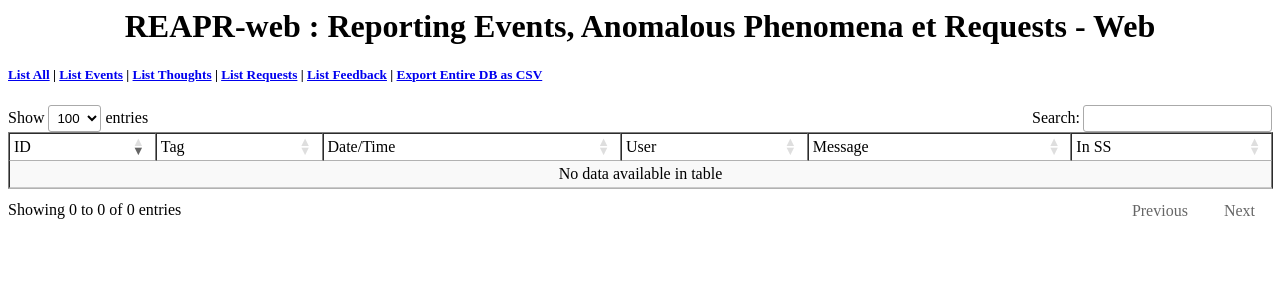
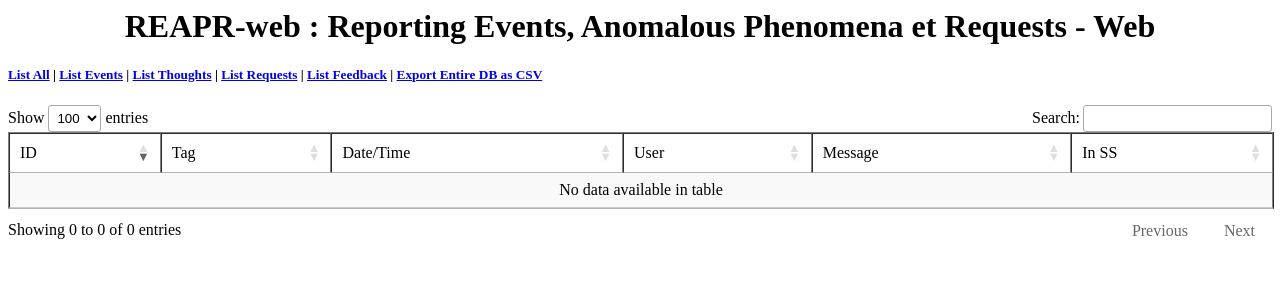
Before and after one commit to skinwalker-ranch-insiders/reapr-web, a Flask app: page / in a window 1280 px wide. Shown: the top 300 px of the page. Run offline with Flask 2, Linux system fonts and the light colour scheme; data that the repository does not hold is empty; some libraries are stand-ins or nearby versions.

Commit message:
Release Candidate 2

```diff
--- a/app.py
+++ b/app.py
@@ -15,7 +15,7 @@
 import csv
 import mysql.connector
 from settings import db_server, db_user, db_passwd, db_name
-from flask import render_template, Flask
+from flask import render_template, make_response, Flask
 from io import StringIO
 
 def get_data():
--- a/template/table.html
+++ b/template/table.html
@@ -10,7 +10,7 @@
 <body>
     <center><h1>REAPR-web : Reporting Events, Anomalous Phenomena et Requests - Web</h1></center>
     <h5 align="left"><a href="{{ url_for('index') }}">List All</a> | <a href="{{ url_for('events') }}">List Events</a> | <a href="{{ url_for('thoughts') }}">List Thoughts</a> | <a href="{{ url_for('requests') }}">List Requests</a> | <a href="{{ url_for('feedback') }}">List Feedback</a> | <a href="{{ url_for('export') }}">Export Entire DB as CSV</a></h5>
-<table border="1" cellpadding="1" cellspacing="1" id="revents" class="compact display nowrap">
+<table border="1" cellpadding="1" cellspacing="1" id="revents" class="display nowrap">
 <thead>
     <tr>
 {% for heading in headings %}
```
